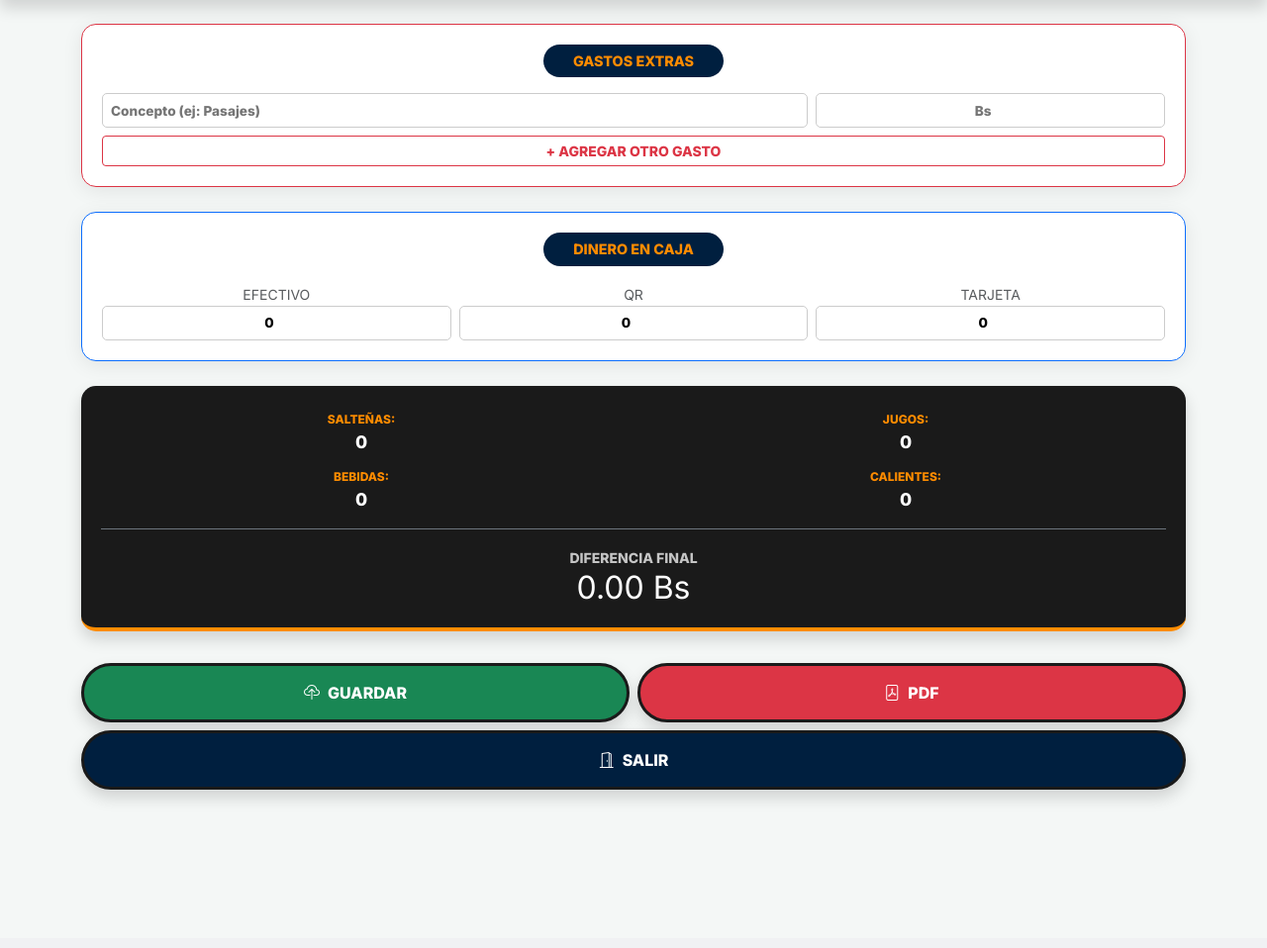
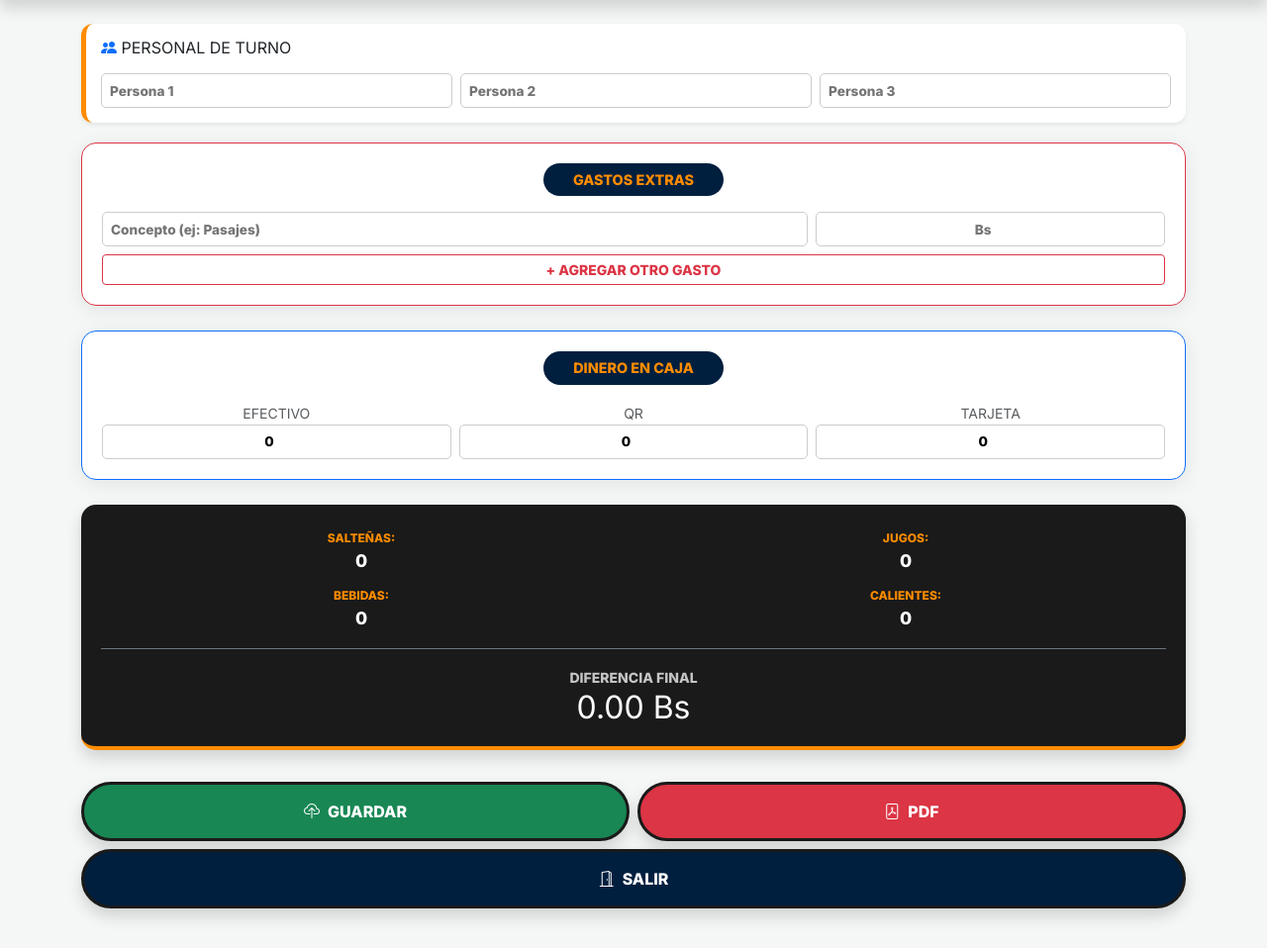
Before and after one commit to lirikoo/inventario-saltenieria, a Django app: template inventario/templates/inventario/lista.html in a window 1280 px wide. Shown: the part 48-1006 px from the top of the page at 99% size. Before the commit the page ends 856 px from the top, so only its background shows below. Run offline with Django 5.2, Linux system fonts and the light colour scheme; the template is opened without the code that fills it, so the values that code supplies are empty; some libraries are stand-ins or nearby versions.

Commit message:
modificando pipipi222

```diff
--- a/inventario/templates/inventario/lista.html
+++ b/inventario/templates/inventario/lista.html
@@ -20,7 +20,9 @@
         .table th { font-size: 0.6rem; text-transform: uppercase; text-align: center; vertical-align: middle; }
         .input-planilla { width: 100%; border: 1px solid #ccc; border-radius: 5px; text-align: center; font-weight: 700; height: 35px; font-size: 0.85rem; }
 
-        /* BLOQUE DE TOTALES AL FINAL */
+        /* ESTILO PERSONAL RESPONSABLE */
+        .card-personal { border-left: 5px solid var(--naranja); background: #fff; padding: 15px; border-radius: 12px; margin-bottom: 20px; }
+
         .resumen-footer { background: var(--negro); color: white; border-radius: 15px; padding: 20px; margin-top: 20px; border-bottom: 4px solid var(--naranja); }
         .cat-total { color: var(--naranja); font-weight: 800; font-size: 0.75rem; text-transform: uppercase; }
         .total-valor { font-weight: 800; font-size: 1.1rem; }
@@ -32,7 +34,7 @@
 <body>
 
 <nav class="navbar navbar-cardelfi sticky-top shadow">
-    <div class="container-fluid d-flex justify-content-between">
+    <div class="container-fluid d-flex justify-content-between align-items-center">
         <a href="{% url 'seleccion_sucursal' %}" class="text-white"><i class="bi bi-chevron-left"></i></a>
         <span class="text-white fw-bold">PLANILLA: {{ sucursal_activa.nombre|upper }}</span>
         <div style="width: 20px;"></div>
@@ -44,6 +46,15 @@
         {% csrf_token %}
         <input type="hidden" name="sucursal_id" value="{{ sucursal_activa.id }}">
 
+        <div class="card-personal shadow-sm">
+            <h6 class="fw-800 text-dark mb-3"><i class="bi bi-people-fill text-primary"></i> PERSONAL DE TURNO</h6>
+            <div class="row g-2">
+                <div class="col-4"><input type="text" name="personal_1" class="input-planilla text-start px-2" placeholder="Persona 1"></div>
+                <div class="col-4"><input type="text" name="personal_2" class="input-planilla text-start px-2" placeholder="Persona 2"></div>
+                <div class="col-4"><input type="text" name="personal_3" class="input-planilla text-start px-2" placeholder="Persona 3"></div>
+            </div>
+        </div>
+
         {% regroup productos by categoria as categoria_list %}
         {% for categoria in categoria_list %}
             <div class="seccion-card">
@@ -54,17 +65,16 @@
                             <tr>
                                 <th style="width: 30%;">PRODUCTO</th>
                                 {% if "SALTE" in categoria.grouper.nombre|upper %}
-                                    <th>PROD</th><th>ENT</th><th>BAJA</th><th>TR. CANT</th><th>TR. DEST</th>
+                                    <th>ENT</th><th>BAJA</th><th>TR. CANT</th><th>TR. DEST</th>
                                 {% endif %}
                                 <th style="width: 15%;">SALE</th>
-                            </tr>
+                                </tr>
                         </thead>
                         <tbody>
                             {% for p in categoria.list %}
                             <tr class="fila-producto" data-categoria="{{ categoria.grouper.nombre|upper }}">
                                 <td class="fw-bold small">{{ p.nombre }}</td>
                                 {% if "SALTE" in categoria.grouper.nombre|upper %}
-                                    <td><input type="number" name="p_{{p.id}}" class="input-planilla"></td>
                                     <td><input type="number" name="e_{{p.id}}" class="input-planilla"></td>
                                     <td><input type="number" name="b_{{p.id}}" class="input-planilla"></td>
                                     <td><input type="number" name="t_cant_{{p.id}}" class="input-planilla" placeholder="#"></td>
@@ -135,8 +145,9 @@ function calcularTodo() {
 
     document.querySelectorAll('.fila-producto').forEach(f => {
         let cat = f.dataset.categoria;
-        let cant = parseInt(f.querySelector('.val-venta').value) || 0;
-        let precio = parseFloat(f.querySelector('.val-venta').dataset.precio) || 0;
+        let inputVenta = f.querySelector('.val-venta');
+        let cant = parseInt(inputVenta.value) || 0;
+        let precio = parseFloat(inputVenta.dataset.precio) || 0;
         ingresoBruto += (cant * precio);
 
         if (cat.includes('SALTE')) tS += cant;
@@ -156,7 +167,6 @@ function calcularTodo() {
                    (parseFloat(document.getElementById('qr').value) || 0) +
                    (parseFloat(document.getElementById('tarjetero').value) || 0);
 
-    // $$Diferencia = Caja Real - (Ingreso Bruto - Gastos)$$
     let diff = cajaReal - (ingresoBruto - gastosTotales);
     const diffEl = document.getElementById('diferencia-final');
     diffEl.innerText = diff.toFixed(2) + " Bs";
```
